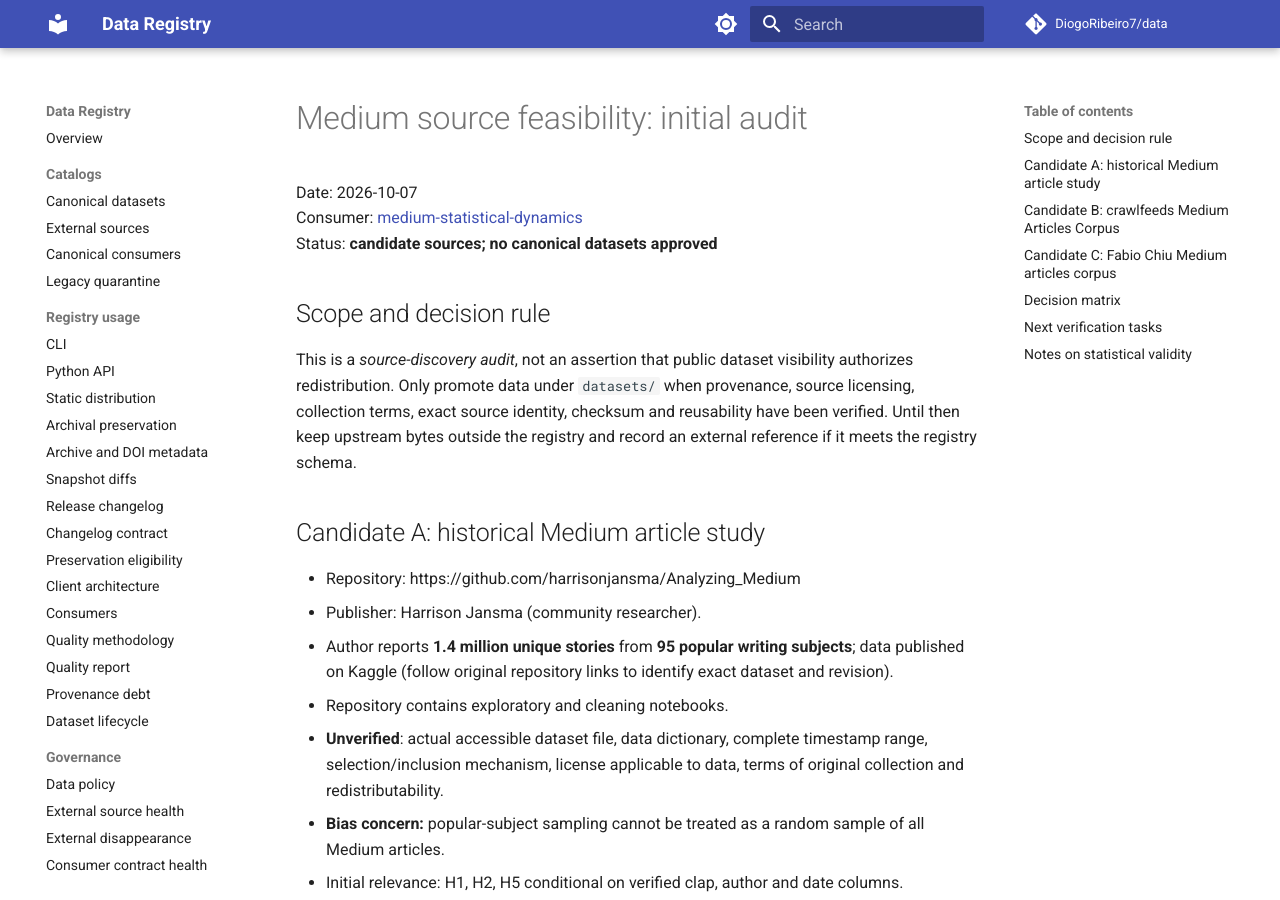
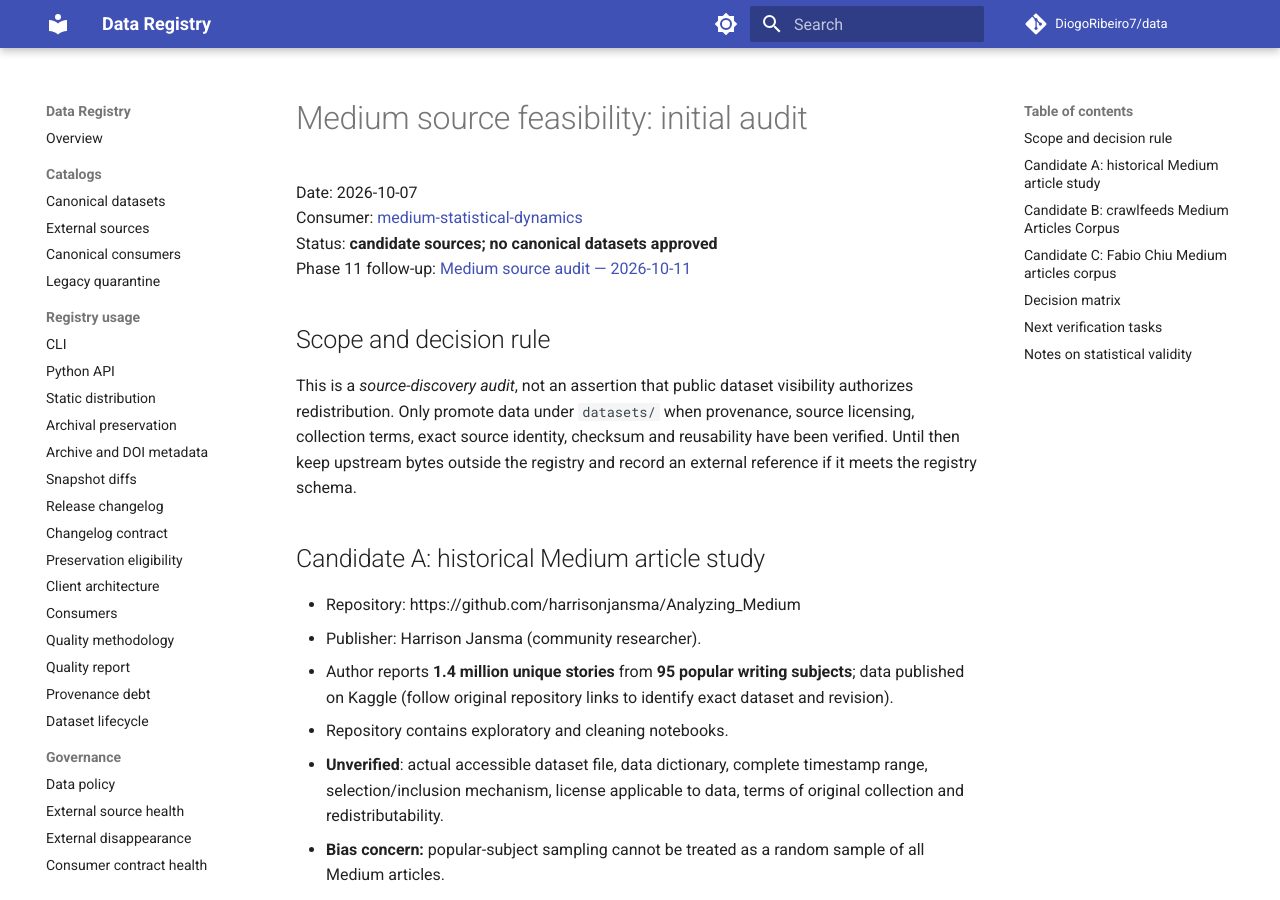
Before and after one commit to DiogoRibeiro7/data, an MkDocs documentation site: the page built from docs/research/medium-source-feasibility.md, in a window 1280 px wide and 900 px high. Built offline with MkDocs 1.6.1 and Material for MkDocs 9.7.7, drawn with Linux system fonts in a browser that asks for light colours; comment, search, counter and statistics services are not loaded.

Commit message:
docs: link Phase 11 Medium source audit

```diff
--- a/docs/research/medium-source-feasibility.md
+++ b/docs/research/medium-source-feasibility.md
@@ -3,6 +3,7 @@
 Date: 2026-10-07
 Consumer: [medium-statistical-dynamics](https://gitlab.com/DiogoRibeiro7/medium-statistical-dynamics)
 Status: **candidate sources; no canonical datasets approved**
+Phase 11 follow-up: [Medium source audit — 2026-10-11](medium-source-audit-2026-10-11.md)
 
 ## Scope and decision rule
 
```
